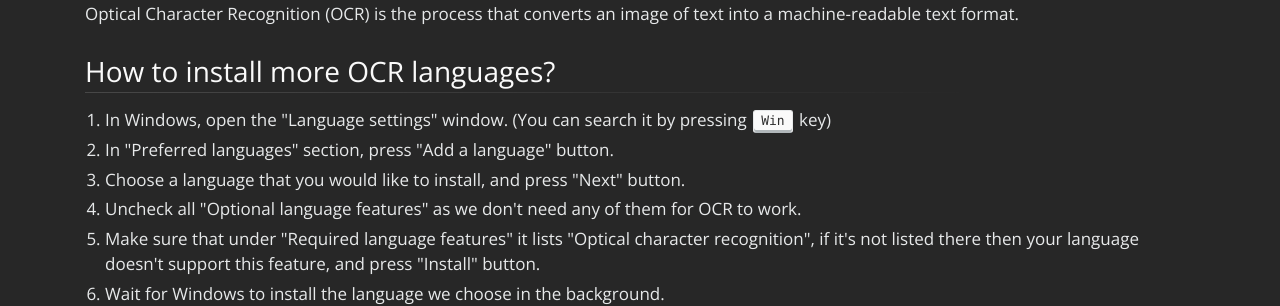
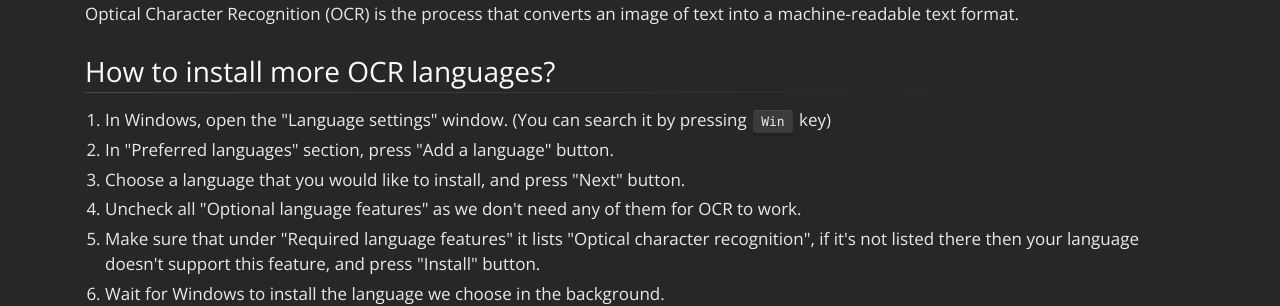
Before and after one commit to ShareX/sharex.github.io, a Jekyll site: the page built from docs/ocr.md, in a window 1280 px wide. Shown: the part 347-653 px from the top of the page. Built offline with Jekyll 4.4.1, drawn with Linux system fonts in a browser that asks for light colours.

Commit message:
Dark theme support for kbd element

```diff
--- a/css/main.scss
+++ b/css/main.scss
@@ -730,16 +730,16 @@ footer {
 
     kbd {
         display: inline-block;
-        padding: 0px 7px 2px 7px;
+        padding: 1px 7px;
         margin: 0px 2px;
         font-size: 13px;
-        color: $background-highlight;
+        background-color: lighten($background-highlight, 5%);
+        color: $text-color-alt;
         vertical-align: middle;
-        background-color: $text-color;
-        border: solid 1px $text-color-alt;
-        border-bottom-color: darken($text-color-alt, 20%);
+        border: 1px solid transparent;
+        border-top-color: lighten($background-highlight, 10%);
         border-radius: 3px;
-        box-shadow: inset 0 -2px 0 darken($text-color-alt, 20%);
+        box-shadow: 0px 3px 0px $background-border;
     }
 
     blockquote {
```
